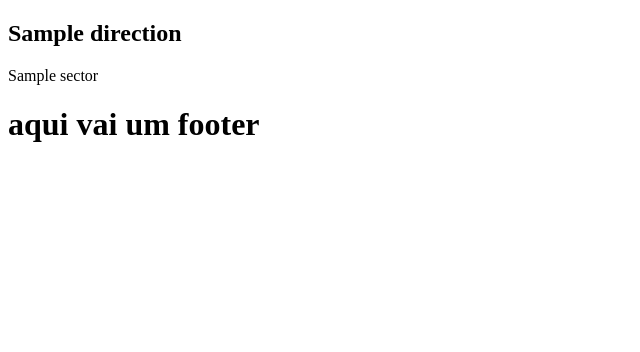
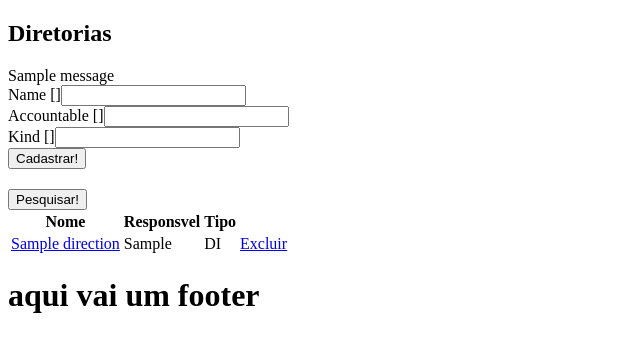
Before and after one commit to Prefeitura-Municipal-de-Novo-Horizonte/sisinfo-v2, a Django app: template dashboard/templates/setores/diretoria_detail.html in a window 1280 px wide. Shown: the part 47-399 px from the top of the page, without its empty margins (0-640 px from the left). Run offline with Django 4.2, Linux system fonts and the light colour scheme; tables that the repository leaves empty hold one stand-in row (values such as "Sample post"); the template is opened without the code that fills it: values that come from a table or form of the project are taken from there, most other values are stand-ins (such as "Sample title", 1, 10 or a date in 2020); one stand-in notice (Sample message) is shown; form fields are guessed from the names that the template uses.

Commit message:
fix: errors

```diff
--- a/dashboard/templates/setores/diretoria_detail.html
+++ b/dashboard/templates/setores/diretoria_detail.html
@@ -1,14 +1,88 @@
 {% extends "_base.html" %}
 {% block title %}
-    {{ diretoria.name }}
+    Diretorias
 {% endblock title %}
 {% block content %}
-    <section id="diretoria-{{ diretoria.id }}">
+    <section id="diretorias">
+        <!-- TITULO -->
+        <div id="title">
+            <h1>Diretorias</h1>
+        </div>
+        <!-- MESSAGES -->
+        <div id="messages-alert">
+            {% if messages %}
+                {% for message in messages %}<div role="alert">{{ message }}</div>{% endfor %}
+            {% endif %}
+        </div>
+        <!-- FORMULÁRIO DE CADASTRO -->
+        <div id="forms">
+            <div id="signin">
+                <form action="." method="post">
+                    {% csrf_token %}
+                    <div>
+                        <label for="{{ form.name.id_for_label }}">{{ form.name.label }}</label>
+                        {{ form.name.errors }}{{ form.name }}
+                    </div>
+                    <div>
+                        <label for="{{ form.accountable.id_for_label }}">{{ form.accountable.label }}</label>
+                        {{ form.accountable.errors }}{{ form.accountable }}
+                    </div>
+                    <div>
+                        <label for="{{ form.kind.id_for_label }}">{{ form.kind.label }}</label>
+                        {{ form.kind.errors }}{{ form.kind }}
+                    </div>
+                    <div>
+                        <input type="submit" value="Cadastrar!">
+                    </div>
+                </form>
+            </div>
+            <!-- FORMULARIO DE BUSCA -->
+            <div id="search">
+                <form method="get">
+                    <div>
+                        <h2>{{ myFilter.form.name.label }}</h2>
+                        <div>{{ myFilter.form.name }}</div>
+                    </div>
+                    <div>
+                        <h2>{{ myFilter.form.accountable.label }}</h2>
+                        <div>{{ myFilter.form.accountable }}</div>
+                    </div>
+                    <div>
+                        <input type="submit" value="Pesquisar!">
+                    </div>
+                </form>
+            </div>
+        </div>
+        <!-- LISTA DE DADOS -->
         <div>
-            <h1>{{ diretoria.name }}</h1>
-        </div>
-        <div id="setores">
-            {% for setor in setores %}{{ setor.name }}{% endfor %}
+            <table>
+                <thead>
+                    <tr>
+                        <th>Nome</th>
+                        <th>Responsvel</th>
+                        <th>Tipo</th>
+                        <th></th>
+                    </tr>
+                </thead>
+                <tbody>
+                    {% for diretoria in diretorias %}
+                        <tr>
+                            <td>
+                                <a href="{{ diretoria.get_absolute_url }}">{{ diretoria.name }}</a>
+                            </td>
+                            <td>{{ diretoria.accountable }}</td>
+                            <td>{{ diretoria.kind }}</td>
+                            <td>
+                                <a href="{% url 'dashboard:delete_diretoria' diretoria.id %}">Excluir</a>
+                            </td>
+                        </tr>
+                    {% empty %}
+                        <tr>
+                            <td colspan="4">Nenhuma diretoria cadastrada!!!</td>
+                        </tr>
+                    {% endfor %}
+                </tbody>
+            </table>
         </div>
     </section>
 {% endblock content %}
--- a/dashboard/templates/setores/diretorias.html
+++ b/dashboard/templates/setores/diretorias.html
@@ -73,7 +73,7 @@
                             <td>{{ diretoria.accountable }}</td>
                             <td>{{ diretoria.kind }}</td>
                             <td>
-                                <a href="#">Excluir</a>
+                                <a href="{% url 'dashboard:delete_diretoria' diretoria.id %}">Excluir</a>
                             </td>
                         </tr>
                     {% empty %}
--- a/dashboard/templates/setores/setores.html
+++ b/dashboard/templates/setores/setores.html
@@ -84,7 +84,7 @@
                     {% for setor in setores %}
                         <tr>
                             <td>
-                                <a href="{{ setor.get_absolute_url }}">{{ setor.name }}</a>
+                                <a href="#">{{ setor.name }}</a>
                             </td>
                             <td>{{ setor.accountable }}</td>
                             <td>{{ setor.direction }}</td>
@@ -92,7 +92,7 @@
                             <td>{{ setor.email }}</td>
                             <td>{{ setor.address }}</td>
                             <td>
-                                <a href="#">Excluir</a>
+                                <a href="{% url 'dashboard:delete_setor' setor.slug setor.id %}">Excluir</a>
                             </td>
                         </tr>
                     {% empty %}
--- a/dashboard/urls.py
+++ b/dashboard/urls.py
@@ -1,6 +1,14 @@
 from django.urls import path
 
-from dashboard.views import direction_detail, directions, index, sectors
+from dashboard.views import (
+    direction_delete,
+    direction_detail,
+    direction_edit,
+    directions,
+    index,
+    sector_delete,
+    sectors,
+)
 
 app_name = 'dashboard'
 
@@ -8,7 +16,10 @@ urlpatterns = [
     path('', index, name='index'),
     # Diretorias
     path('diretorias/', directions, name='diretorias'),
-    path('diretoria/<slug:slug>', direction_detail, name="diretoria"),
+    path('diretoria/<slug:slug>/', direction_detail, name="diretoria"),
+    #path('diretoria/edit/<slug:slug>/<id:id>', direction_edit, name="edit_diretoria"),
+    path('diretoria/del/<str:id>/', direction_delete, name="delete_diretoria"),
     # Setores
     path('setores/', sectors, name='setores'),
+    path('setor/del/<slug:slug>/<str:id>/', sector_delete, name='delete_setor'),
 ]
```
Also changed, not shown: dashboard/views.py (+16 -2 lines), dashboard_models.png (deleted).
